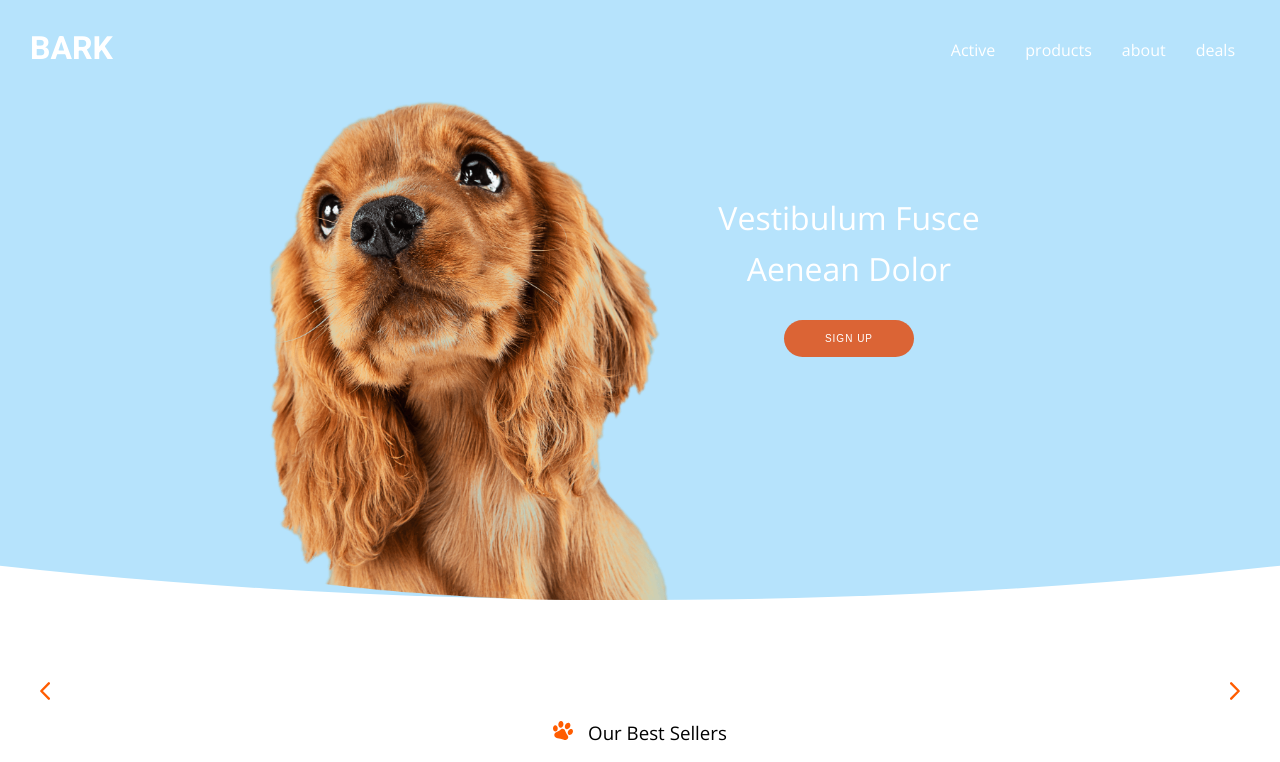
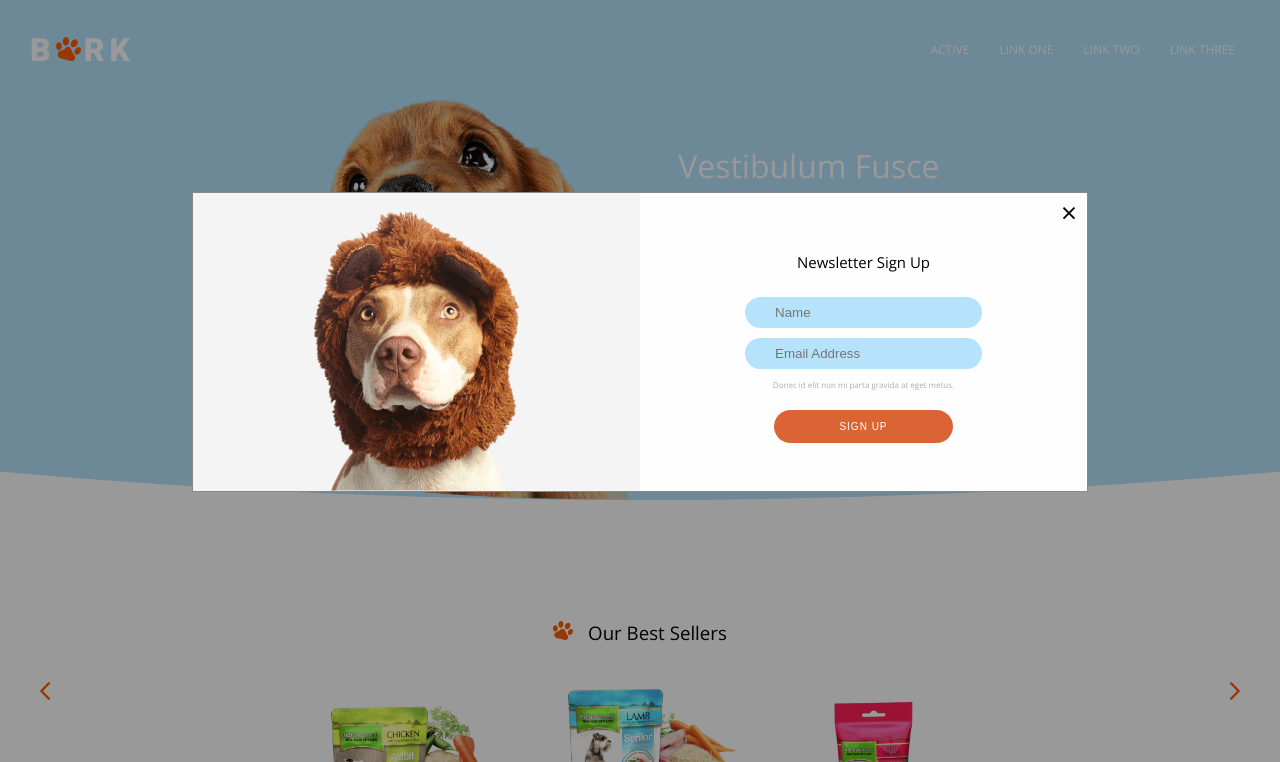
Before and after one commit to amitaysoffer/bark-pet-shop, a plain HTML site: page index.html in a window 1280 px wide. Both pictures are taken after a click on the button "SIGN UP". Shown: the top 762 px of the page. Drawn offline with nearby package versions, Linux system fonts and the light colour scheme.

Commit message:
desktop completed

```diff
--- /dev/null
+++ b/css/modal.css
@@ -0,0 +1,87 @@
+/* The Modal (background) */
+.modal {
+  display: none; /* Hidden by default */
+  position: fixed; /* Stay in place */
+  z-index: 1; /* Sit on top */
+  left: 0;
+  top: 0;
+  width: 100%; /* Full width */
+  height: 100%; /* Full height */
+  overflow: auto; /* Enable scroll if needed */
+  background-color: rgb(0, 0, 0); /* Fallback color */
+  background-color: rgba(0, 0, 0, 0.4); /* Black w/ opacity */
+}
+
+/* Modal Content/Box */
+.modal-container {
+  background-color: #fefefe;
+  margin: 15% auto; /* 15% from the top and centered */
+  border: 1px solid #888;
+  width: 70%;
+  height: 300px;
+  display: grid;
+  grid-template-columns: 1fr 1fr;
+  position: relative;
+}
+
+.modal__right {
+  display: flex;
+  flex-direction: column;
+  font-size: 0.8em;
+  justify-content: center;
+  align-items: center;
+  text-align: center;
+}
+
+.modal__right h3 {
+  font-weight: 400;
+  margin: 10px auto 25px auto;
+  text-transform: capitalize;
+}
+
+.modal__right p {
+  font-size: 8px;
+  color: #adadad;
+}
+
+.modal__right button {
+  margin: 20px 0 0 0;
+}
+
+.modal__right input {
+  padding: 8px 30px;
+  background: #b6e3fc;
+  border: none;
+  border-radius: 20px;
+  margin-bottom: 10px;
+  outline: none;
+}
+
+.modal__left {
+  background: #f4f4f4;
+  display: flex;
+  justify-content: center;
+  align-items: flex-end;
+  overflow: hidden;
+}
+
+.modal__left img {
+  width: auto;
+  height: 280px;
+}
+
+/* The Close Button */
+.close {
+  color: #000;
+  font-size: 28px;
+  position: absolute;
+  right: 10px;
+  top: 0;
+}
+
+.close:hover,
+.close:focus {
+  color: black;
+  text-decoration: none;
+  cursor: pointer;
+}
--- a/css/style.css
+++ b/css/style.css
@@ -1,4 +1,4 @@
-@import url('https://fonts.googleapis.com/css2?family=Open+Sans:wght@400;700&family=Roboto:wght@400;700&display=swap');
+@import url('https://fonts.googleapis.com/css2?family=Open+Sans:wght@400;700&family=Roboto:wght@400;700;900&display=swap');
 
 * {
   margin: 0;
@@ -16,6 +16,10 @@ a {
   color: #fff;
 }
 
+input {
+  outline: none;
+}
+
 ul {
   list-style-type: none;
 }
@@ -24,9 +28,9 @@ img {
   width: 100%;
 }
 
-/* HERO SECTION */
+/* HERO */
 .hero {
-  height: 600px;
+  height: 500px;
   position: relative;
   width: 100%;
   display: flex;
@@ -58,9 +62,15 @@ img {
   width: 100%;
 }
 
-.logo {
-  font-weight: 700;
+.navbar__logo {
+  font-weight: 900;
+  letter-spacing: 5px;
   font-family: 'Roboto', sans-serif;
+}
+
+.navbar__logo img {
+  width: 25px;
+  margin-right: 3px;
 }
 
 nav ul {
@@ -69,10 +79,16 @@ nav ul {
 
 nav li {
   padding: 10px 15px;
+  text-transform: uppercase;
+  font-size: 12px;
+}
+
+nav li a {
+  padding-bottom: 4px;
 }
 
 nav li a:hover {
-  border-bottom: 3px #db6435 solid;
+  border-bottom: 2px #db6435 solid;
 }
 
 .content-container {
@@ -94,7 +110,7 @@ nav li a:hover {
 
 .content-container img {
   width: auto;
-  height: 500px;
+  height: 400px;
   margin-right: 1em;
 }
 
@@ -304,15 +320,17 @@ nav li a:hover {
 }
 
 .top-footer__logo {
-  font-weight: 700;
+  font-weight: 900;
   font-size: 1.3em;
   color: #000;
   font-size: 2em;
-  letter-spacing: -2;
+  letter-spacing: -1px;
+  font-family: 'Roboto', sans-serif;
 }
 
 .top-footer__logo img {
   width: 15px;
+  margin: 0 -2px;
 }
 
 .top-footer:after {
--- a/css/utilities.css
+++ b/css/utilities.css
@@ -7,7 +7,7 @@
   align-self: center;
   background: #db6435;
   cursor: pointer;
-  padding: 13px;
+  padding: 11px;
   border: none;
   border-radius: 20px;
   text-transform: uppercase;
--- a/index.html
+++ b/index.html
@@ -5,32 +5,54 @@
     <meta name="viewport" content="width=device-width, initial-scale=1.0" />
     <link rel="stylesheet" href="/css/style.css" />
     <link rel="stylesheet" href="/css/utilities.css" />
+    <link rel="stylesheet" href="/css/modal.css" />
     <title>Bark Pet Shop</title>
   </head>
   <body id="home">
     <!-- Hero Section -->
     <header class="hero">
       <div class="navbar">
-        <h1 class="logo">BARK</h1>
+        <h1 class="navbar__logo">
+          B<img src="/images/icons/shape-paw.svg" alt="paw" />RK
+        </h1>
         <nav>
           <ul>
-            <li><a href="#active">Active</a></li>
-            <li><a href="#products">products</a></li>
-            <li><a href="#about">about</a></li>
-            <li><a href="#deals">deals</a></li>
+            <li><a href="#">Active</a></li>
+            <li><a href="#">Link one</a></li>
+            <li><a href="#">Link two</a></li>
+            <li><a href="#">Link three</a></li>
           </ul>
         </nav>
       </div>
       <div class="content-container">
-        <img src="/images/png/dog-hero@2x.png" alt="hero dog" />
+        <img src="/images/png/dog-hero@2x.png" alt="hero-dog" />
         <div class="content">
           <h3>Vestibulum Fusce Aenean Dolor</h3>
-          <button class="btn">sign up</button>
+          <button class="btn" id="myBtn">sign up</button>
+        </div>
+      </div>
+
+      <!-- Modal Popup -->
+      <div id="myModal" class="modal">
+        <div class="modal-container">
+          <span class="close">&times;</span>
+          <div class="modal__left">
+            <img src="/images/png/dog-popup@2x.png" alt="dog-popup" />
+          </div>
+          <div class="modal__right">
+            <h3>Newsletter Sign Up</h3>
+            <form action="">
+              <input type="text" placeholder="Name" />
+              <input type="text" placeholder="Email Address" />
+              <p>Donec id elit non mi parta gravida at eget metus.</p>
+              <button class="btn">Sign Up</button>
+            </form>
+          </div>
         </div>
       </div>
     </header>
     <!-- Products Section -->
-    <section href="products" id="products" class="products">
+    <section class="products">
       <div class="products__title">
         <h3>
           <img
@@ -78,7 +100,7 @@
       </div>
     </section>
     <!-- About Section -->
-    <section href="about" id="about" class="about">
+    <section class="about">
       <div class="about__img flex-center">
         <img src="/images/png/dog.png" alt="dog" />
         <img class="blob" src="/images/icons/shape-blob.svg" alt="blob" />
@@ -96,7 +118,7 @@
       </div>
     </section>
     <!-- Jumbotron Section -->
-    <section id="jumbotron" class="jumbotron flex-center">
+    <section class="jumbotron flex-center">
       <div class="jumbotron__content">
         <img
           class="jumbotron__logo"
@@ -110,11 +132,11 @@
       </div>
     </section>
     <footer id="footer" class="footer">
-      <div class="top-footer__logo">
+      <h1 class="top-footer__logo">
         B
-        <span><img src="./images/icons/shape-paw.svg" alt="shape paw" /></span>
+        <img src="./images/icons/shape-paw.svg" alt="paw" />
         RK
-      </div>
+      </h1>
       <div class="footer-container">
         <div class="top-footer">
           <div class="top-footer__column">
@@ -171,5 +193,7 @@
         </div>
       </div>
     </footer>
+    <!-- Scripts -->
+    <script src="main.js"></script>
   </body>
 </html>
--- a/main.js
+++ b/main.js
@@ -0,0 +1,25 @@
+// Get the modal
+var modal = document.getElementById('myModal');
+
+// Get the button that opens the modal
+var btn = document.getElementById('myBtn');
+
+// Get the <span> element that closes the modal
+var span = document.getElementsByClassName('close')[0];
+
+// When the user clicks on the button, open the modal
+btn.onclick = function () {
+  modal.style.display = 'block';
+};
+
+// When the user clicks on <span> (x), close the modal
+span.onclick = function () {
+  modal.style.display = 'none';
+};
+
+// When the user clicks anywhere outside of the modal, close it
+window.onclick = function (event) {
+  if (event.target == modal) {
+    modal.style.display = 'none';
+  }
+};
```
